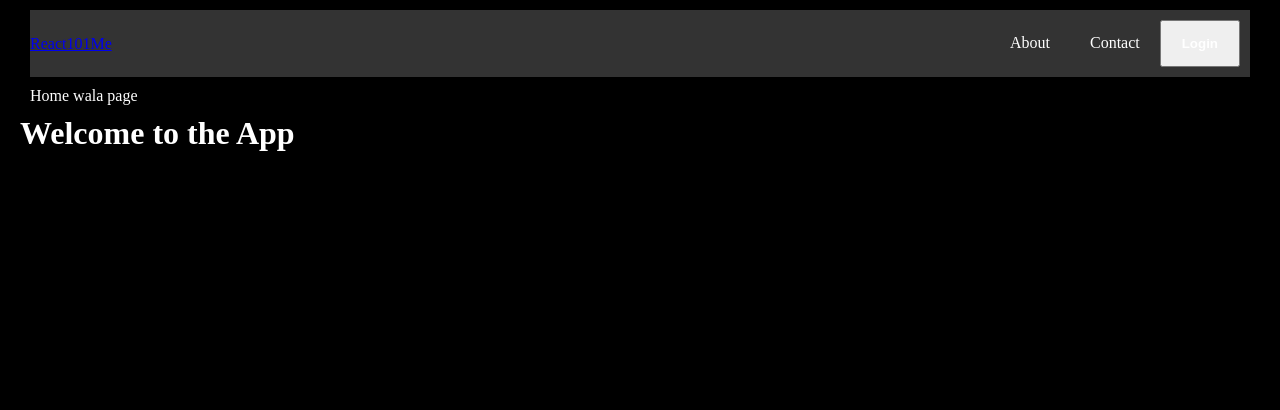
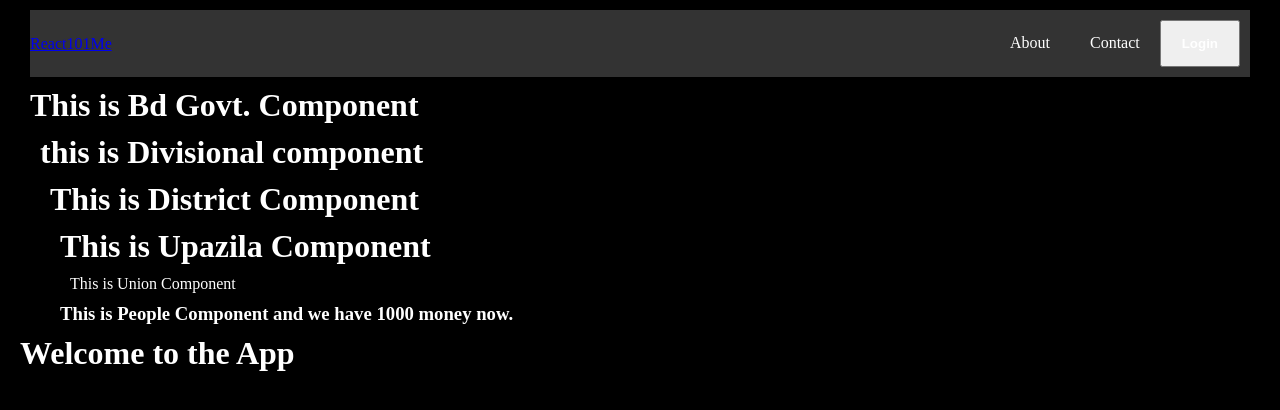
Before and after one commit to Shakhoyat/React-with-vite101, a React (Vite) app in the folder vite-project-101/: page / in a window 1280 px wide. Shown: the top 410 px of the page. Built offline with nearby package versions, Linux system fonts and the light colour scheme.

Commit message:
what is props drilling?

```diff
--- a/vite-project-101/src/App.jsx
+++ b/vite-project-101/src/App.jsx
@@ -9,15 +9,16 @@ import { BrowserRouter as Router, Routes, Route } from 'react-router-dom';
 import Nav_bar from './components/Nav_bar';
 import Dashbord from './pages/Dashbord';
 import Profile from './pages/Profile';
-
+import Bdgovt from './Home/Bdgovt';
 
 const App = () => {
+  const money = 1000;
   return (
     <div>
       <Router>
         <Nav_bar />
         <Routes>
-          <Route path="/" element={<Home />} />
+          <Route path="/" element={<Bdgovt money={money} />} />
           <Route path="/courses" element={<Courses />} />
           <Route path="/team" element={<Team />} />
           <Route path="/contact" element={<Contact />} />
--- /dev/null
+++ b/vite-project-101/src/Home/Bdgovt.jsx
@@ -0,0 +1,14 @@
+import React from 'react'
+import Divisional from './Divisional'
+
+const Bdgovt = ({ money }) => {
+
+    return (
+        <div>
+            <h1>This is Bd Govt. Component</h1>
+            <Divisional money={money} />
+        </div>
+    )
+}
+
+export default Bdgovt
--- /dev/null
+++ b/vite-project-101/src/Home/District.jsx
@@ -0,0 +1,12 @@
+import React from 'react'
+import Upazila from './Upazila'
+
+const District = ({ money }) => {
+    return (
+        <div>
+            <h1>This is District Component</h1>
+            <Upazila money={money} />
+        </div>)
+}
+
+export default District
--- /dev/null
+++ b/vite-project-101/src/Home/Divisional.jsx
@@ -0,0 +1,13 @@
+import React from 'react'
+import District from './District'
+
+const Divisional = ({ money }) => {
+    return (
+        <div>
+            <h1>this is Divisional component</h1>
+            <District money={money} />
+        </div>
+    )
+}
+
+export default Divisional
--- /dev/null
+++ b/vite-project-101/src/Home/People.jsx
@@ -0,0 +1,11 @@
+import React from 'react'
+
+const People = ({ money }) => {
+    return (
+        <>
+            <h3>This is People Component and we have {money} money now.</h3>
+        </>
+    )
+}
+
+export default People
--- /dev/null
+++ b/vite-project-101/src/Home/Union.jsx
@@ -0,0 +1,13 @@
+import React from 'react'
+import People from './People'
+
+const Union = ({ money }) => {
+    return (
+        <>
+            <div>This is Union Component</div>
+            <People money={money} />
+        </>
+    )
+}
+
+export default Union
--- /dev/null
+++ b/vite-project-101/src/Home/Upazila.jsx
@@ -0,0 +1,13 @@
+import React from 'react'
+import Union from './Union'
+
+const Upazila = ({ money }) => {
+    return (
+        <div>
+            <h1>This is Upazila Component</h1>
+            <Union money={money} />
+        </div>
+    )
+}
+
+export default Upazila
```
